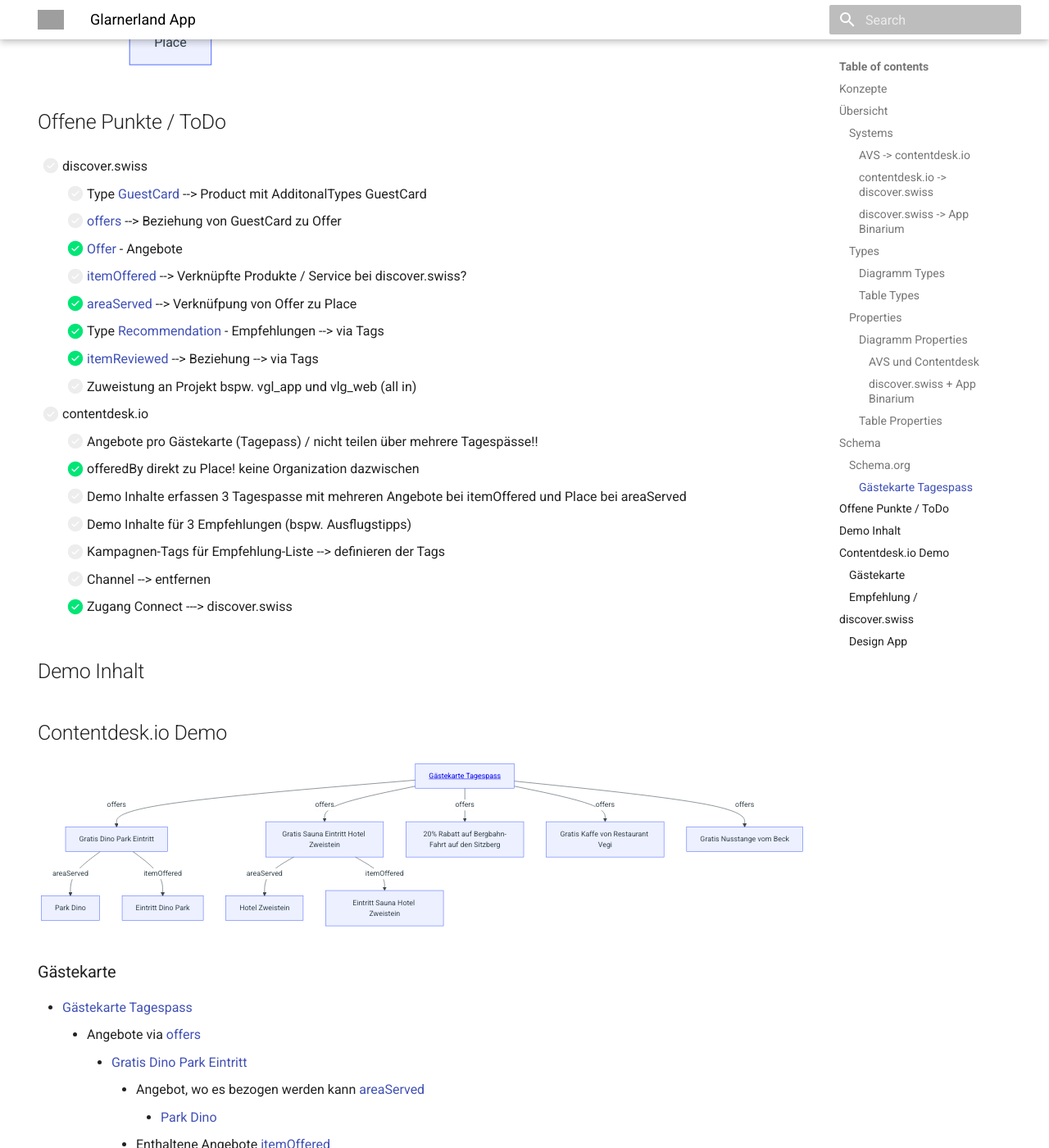
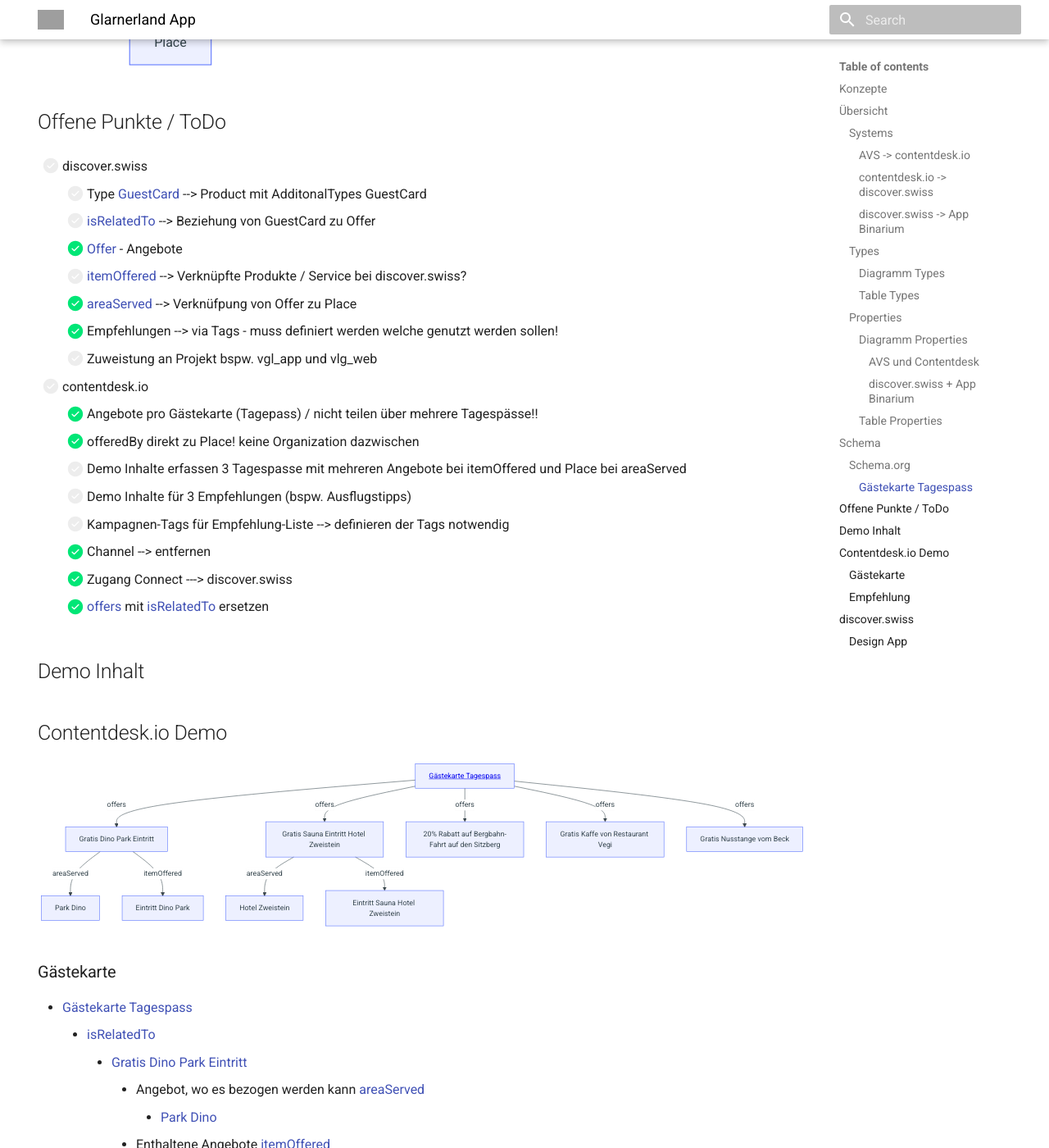
Before and after one commit to tsolenthaler/docs.contentdesk.io, an MkDocs documentation site: the page built from docs/projects/glarnerlandApp.md, in a window 1280 px wide and 1400 px high, scrolled down 3691 px. Shown: the whole window at 82% size. Built offline with MkDocs 1.6.1 and Material for MkDocs 9.7.7, drawn with Linux system fonts in a browser that asks for light colours; some of the changed text lies outside the part shown; grey boxes are pictures that could not be loaded.

Commit message:
Refactor glarnerlandApp.md: Update diagram properties for AVS and Contentdesk

```diff
--- a/docs/projects/glarnerlandApp.md
+++ b/docs/projects/glarnerlandApp.md
@@ -282,22 +282,22 @@
 
 - [ ] discover.swiss
     * [ ] Type [GuestCard] --> Product mit AdditonalTypes GuestCard
-    * [ ] [offers] --> Beziehung von GuestCard zu Offer
+    * [ ] [isRelatedTo] --> Beziehung von GuestCard zu Offer
     * [x] [Offer] - Angebote
     * [ ] [itemOffered] --> Verknüpfte Produkte / Service bei discover.swiss?
     * [x] [areaServed] --> Verknüfpung von Offer zu Place
-    * [x] Type [Recommendation] - Empfehlungen --> via Tags
-    * [x] [itemReviewed] --> Beziehung --> via Tags
-    * [ ] Zuweistung an Projekt bspw. vgl_app und vlg_web (all in)
+    * [x] Empfehlungen --> via Tags - muss definiert werden welche genutzt werden sollen!
+    * [ ] Zuweistung an Projekt bspw. vgl_app und vlg_web
 
 - [ ] contentdesk.io
-    * [ ] Angebote pro Gästekarte (Tagepass) / nicht teilen über mehrere Tagespässe!!
+    * [x] Angebote pro Gästekarte (Tagepass) / nicht teilen über mehrere Tagespässe!!
     * [x] offeredBy direkt zu Place! keine Organization dazwischen
     * [ ] Demo Inhalte erfassen 3 Tagespasse mit mehreren Angebote bei itemOffered und Place bei areaServed
     * [ ] Demo Inhalte für 3 Empfehlungen (bspw. Ausflugstipps)
-    * [ ] Kampagnen-Tags für Empfehlung-Liste --> definieren der Tags
-    * [ ] Channel --> entfernen
+    * [ ] Kampagnen-Tags für Empfehlung-Liste --> definieren der Tags notwendig
+    * [x] Channel --> entfernen
     * [x] Zugang Connect ---> discover.swiss
+    * [x] [offers] mit [isRelatedTo] ersetzen
 
 ## Demo Inhalt
 
@@ -320,7 +320,7 @@
 
 ### Gästekarte
 - [Gästekarte Tagespass](https://demo.pim.tso.ch/#/enrich/product/74589a84-bfb9-4fcb-a086-a349ba10205d)
-    * Angebote via [offers]
+    * [isRelatedTo]
         * [Gratis Dino Park Eintritt](https://demo.pim.tso.ch/#/enrich/product/03274851-da78-4793-bf8d-3f6d7b85345a)
             *  Angebot, wo es bezogen werden kann [areaServed]
                 * [Park Dino](https://demo.pim.tso.ch/#/enrich/product/57bba700-bac4-4b83-8038-74efd93032ca)
@@ -347,12 +347,11 @@
             * Enthaltene Angebote [itemOffered]
                 * [Nussstange](https://demo.pim.tso.ch/#/enrich/product/a627ea92-fcf6-4bf7-9a44-1271bce41f3d)
 
-### Empfehlung /
+### Empfehlung
 
-* [Ausflugstipps](https://demo.pim.tso.ch/#/enrich/product/5838235b-62f6-4901-9f1c-1435293051c1)
-    * Empfholene Artikel [itemReviewed]
-        * ..
-
+Via Tags in Discover.swiss pflegen.
+Definieren welche Tags für welche Empfehlungs-Liste genutzt wird.
+Eigene können im Interface erstellt werden.
 
 ## discover.swiss
 
```
